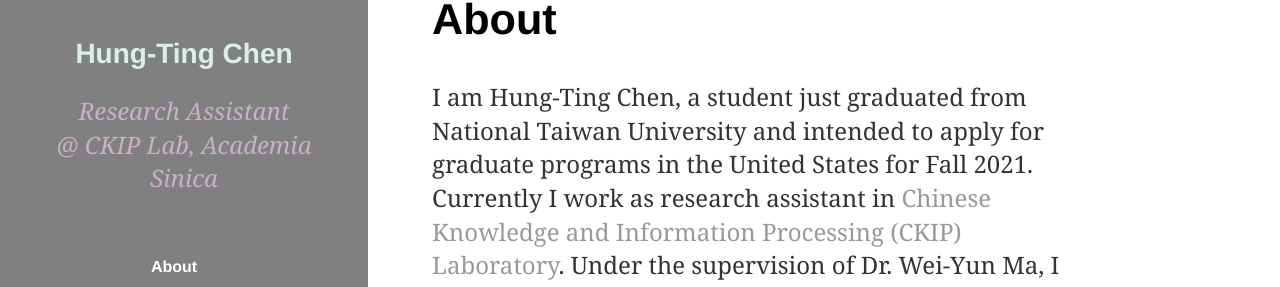
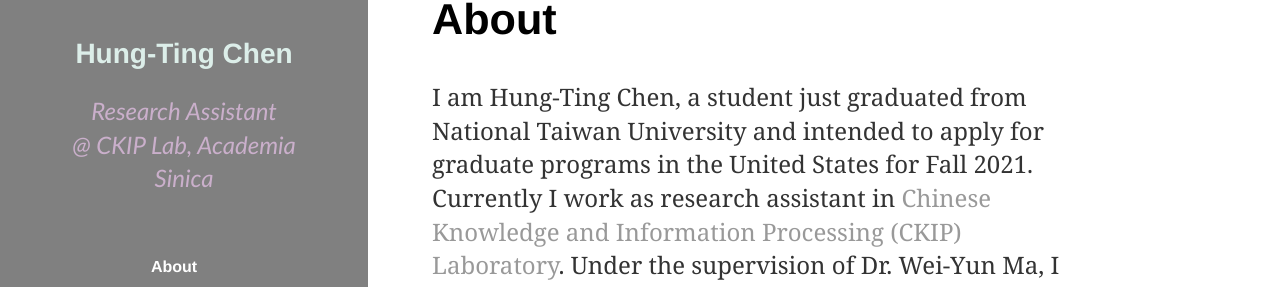
Before and after one commit to timchen0618/timchen0618.github.io, a Jekyll site: the page index.html, which Jekyll copies as it is, in a window 1280 px wide. Shown: the part 212-499 px from the top of the page. Built offline with Jekyll 4.4.1, drawn with Linux system fonts in a browser that asks for light colours; nearby versions of some CDN libraries.

```diff
--- a/css/main.css
+++ b/css/main.css
@@ -132,6 +132,7 @@
             #header > header p {
                 color: var(--color2);
                 font-style: italic;
+                font-family: 'Optima', 'Copperplate', 'Courier';
                 margin: 1em 0 0 0;
             }
 
```
